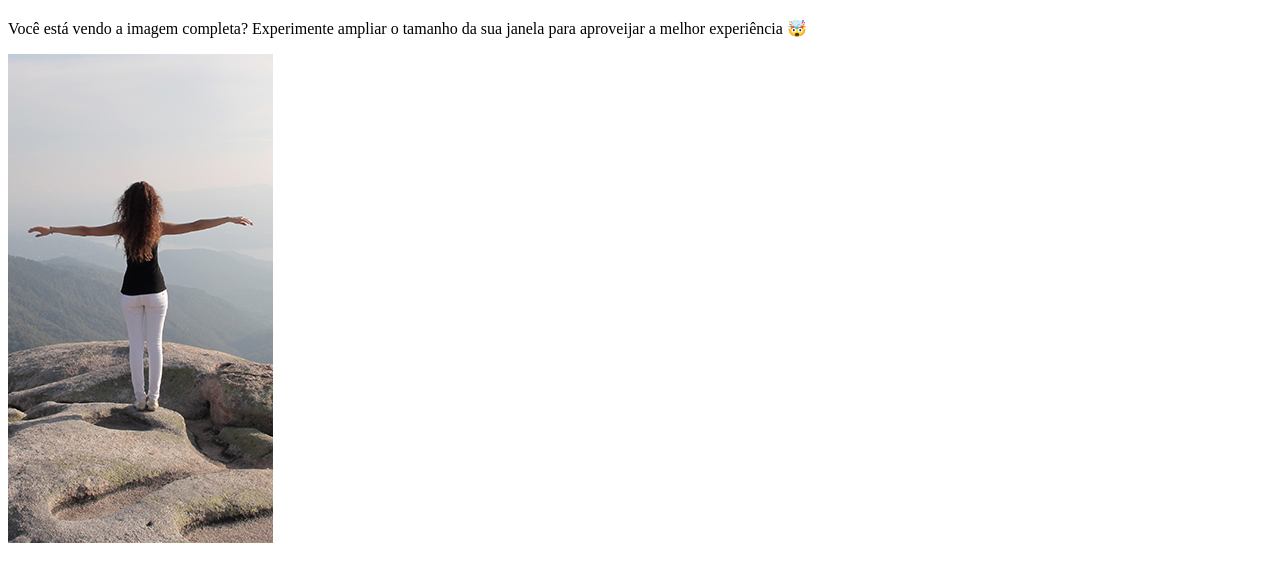
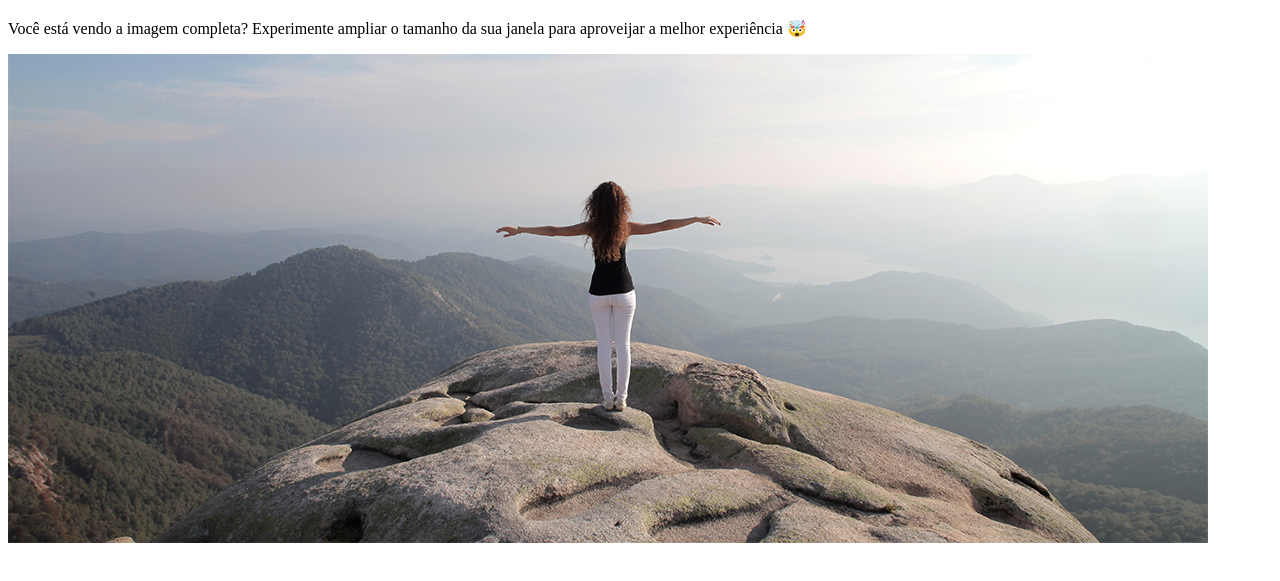
Before and after one commit to lucsap/First-page, a plain HTML site: page desafios/d007/index.html in a window 1280 px wide. Shown: the part 61-642 px from the top of the page. Drawn offline with Linux system fonts and the light colour scheme.

Commit message:
d007 resolvido

```diff
--- a/desafios/d007/index.html
+++ b/desafios/d007/index.html
@@ -8,6 +8,10 @@
 <body>
     <h1>Imagem Flexível</h1>
     <p>Você está vendo a imagem completa? Experimente ampliar o tamanho da sua janela para aproveijar a melhor experiência &#x1F92F;</p>
-    <img src="imagens/paisagem-p.png" alt="Paisagem pequena">
+    <picture>
+        <source media="(min-width:1010px)" srcset="imagens/paisagem-g.png">
+        <source media="(min-width:465px)" srcset="imagens/paisagem-m.png">
+        <img src="imagens/paisagem-p.png" alt="Paisagem pequena" style="width: auto;">
+    </picture>
 </body>
 </html>
```
